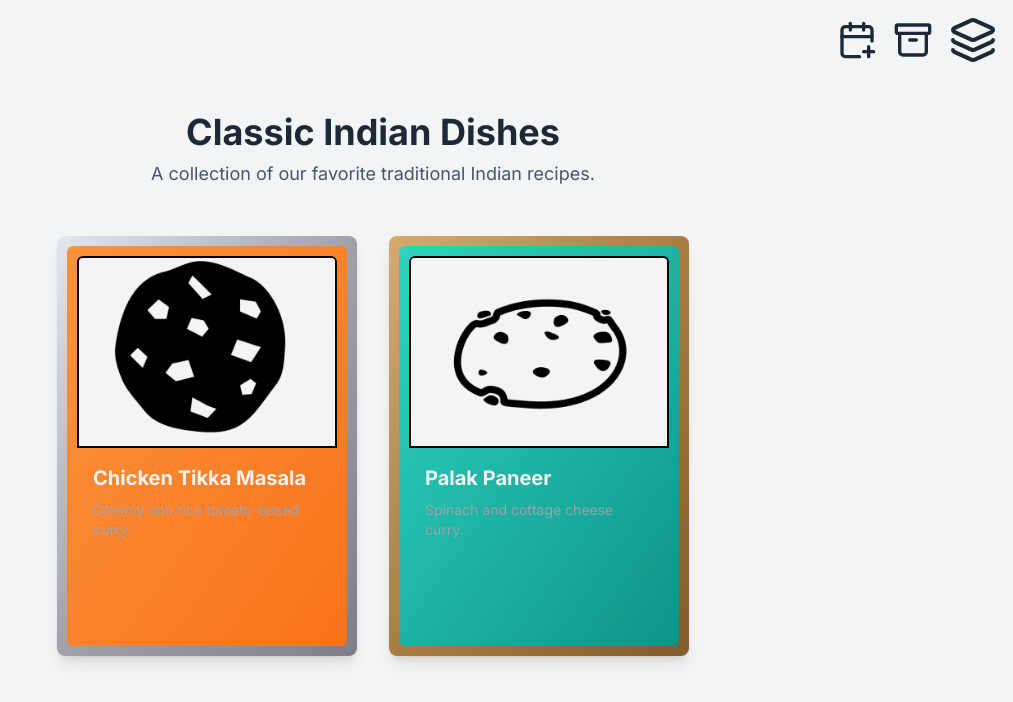
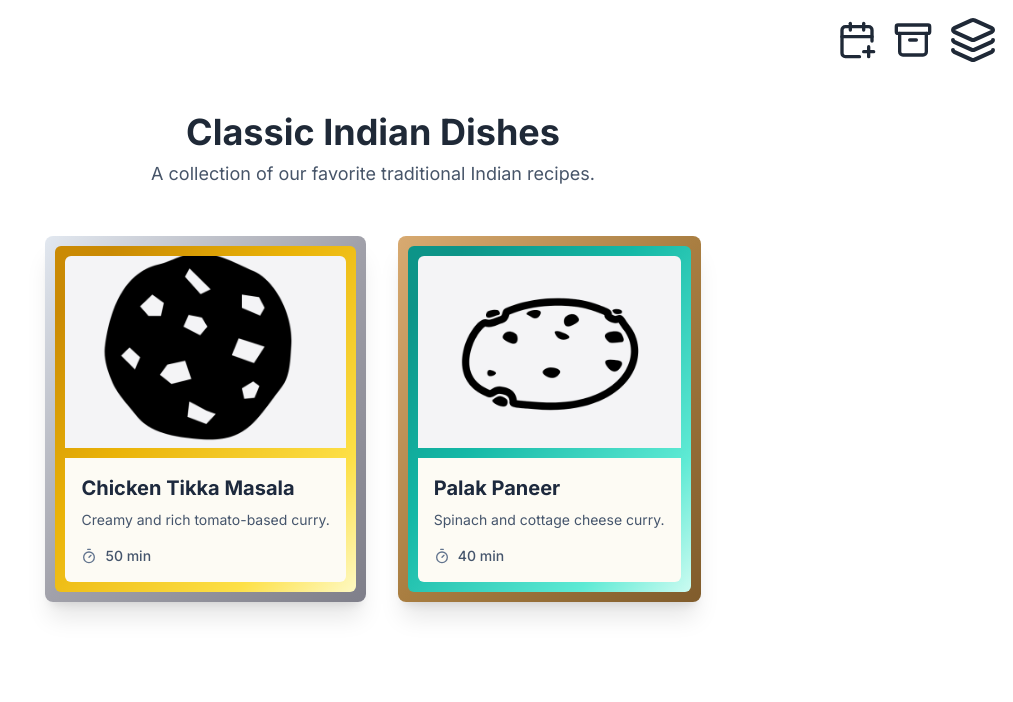
Before and after one commit to Adrachn/recipes, a Next.js app: page /decks/indian-classics in a window 1280 px wide. Shown: the top 702 px of the page, without its empty margins (267-1280 px from the left). Built offline with nearby package versions, Linux system fonts and the light colour scheme.

Commit message:
styling and meal planner tweaks

```diff
--- a/src/app/globals.css
+++ b/src/app/globals.css
@@ -27,37 +27,70 @@
   --color-secondary: var(--color-brand-purple);
   --color-accent: var(--color-brand-teal);
 
-  --color-content-on-light: #1e2937; /* Dark text for light backgrounds */
+  --color-content-on-light: #1f2937; /* Dark text for light backgrounds */
   --color-content-on-light-secondary: #475569; /* Lighter dark text */
 
-  --color-content-on-dark: #f4f4f5; /* Light text for dark backgrounds */
-  --color-content-on-dark-secondary: #a1a1aa; /* Darker light text */
+  --color-content-on-dark: #f9fafb; /* Light text for dark backgrounds */
+  --color-content-on-dark-secondary: #d1d5db; /* Darker light text */
 
-  --color-base-100: #18181b; /* A dark base background */
-  --color-base-200: #27272a; /* For elements on top of base-100, like cards */
+  --color-base-100: #ffffff; /* A dark base background */
+  --color-base-200: #f3f4f6; /* For elements on top of base-100, like cards */
 
-  /* Card Category Gradients */
-  --color-card-vegan-start: #4ade80;
-  --color-card-vegan-end: #16a34a;
-  --color-card-vegetarian-start: #2dd4bf;
-  --color-card-vegetarian-end: #0d9488;
-  --color-card-chicken-start: #fb923c;
-  --color-card-chicken-end: #f97316;
-  --color-card-fish-start: #60a5fa;
-  --color-card-fish-end: #2563eb;
-  --color-card-meat-start: #f472b6;
-  --color-card-meat-end: #db2777;
-
-  /* New neutral background */
-  --color-background-neutral: #f3f4f6;
-
-  /* Component Dimensions */
+  /* Card Variables */
   --card-width: 300px;
   --card-height: 420px;
   --modal-card-width: min(90vw, 600px);
   --modal-card-height: min(90vh, 840px);
 }
 
+@layer utilities {
+  .bg-vegan-gradient {
+    background-image: linear-gradient(
+      to bottom right,
+      #15803d 10%,
+      #16a34a 40%,
+      #4ade80 80%,
+      #bbf7d0
+    );
+  }
+  .bg-vegetarian-gradient {
+    background-image: linear-gradient(
+      to bottom right,
+      #0d9488 10%,
+      #14b8a6 40%,
+      #5eead4 80%,
+      #ccfbf1
+    );
+  }
+  .bg-chicken-gradient {
+    background-image: linear-gradient(
+      to bottom right,
+      #ca8a04 10%,
+      #eab308 40%,
+      #fde047 80%,
+      #fef9c3
+    );
+  }
+  .bg-fish-gradient {
+    background-image: linear-gradient(
+      to bottom right,
+      #2563eb 10%,
+      #3b82f6 40%,
+      #93c5fd 80%,
+      #dbeafe
+    );
+  }
+  .bg-red-meat-gradient {
+    background-image: linear-gradient(
+      to bottom right,
+      #9333ea 10%,
+      #a855f7 40%,
+      #d8b4fe 80%,
+      #f3e8ff
+    );
+  }
+}
+
 body {
   @apply bg-[var(--color-background-neutral)] text-content-on-light;
   min-height: 100vh;
--- a/src/app/recipes/[slug]/page.tsx
+++ b/src/app/recipes/[slug]/page.tsx
@@ -18,7 +18,7 @@ const RecipePage = async ({ params }: RecipePageProps) => {
   }
 
   return (
-    <div className="h-full text-content-on-light">
+    <div className="h-full bg-[#FDFBF4] text-slate-800 p-8 overflow-y-auto">
       <h1 className="text-3xl font-bold mb-4">{recipe.title}</h1>
       <div className="mb-6">
         <h2 className="text-2xl font-semibold mb-2">Ingredients</h2>
--- a/src/components/RecipeCard.tsx
+++ b/src/components/RecipeCard.tsx
@@ -2,22 +2,18 @@ import { Recipe } from "@/types";
 import Image from "next/image";
 import Link from "next/link";
 import React from "react";
+import { Timer } from "lucide-react";
 
 interface RecipeCardProps {
   recipe: Recipe;
 }
 
 const getCardCategoryStyle = (tags: string[]) => {
-  if (tags.includes("vegan"))
-    return "bg-gradient-to-br from-[var(--color-card-vegan-start)] to-[var(--color-card-vegan-end)]";
-  if (tags.includes("vegetarian"))
-    return "bg-gradient-to-br from-[var(--color-card-vegetarian-start)] to-[var(--color-card-vegetarian-end)]";
-  if (tags.includes("chicken"))
-    return "bg-gradient-to-br from-[var(--color-card-chicken-start)] to-[var(--color-card-chicken-end)]";
-  if (tags.includes("fish"))
-    return "bg-gradient-to-br from-[var(--color-card-fish-start)] to-[var(--color-card-fish-end)]";
-  if (tags.includes("meat"))
-    return "bg-gradient-to-br from-[var(--color-card-meat-start)] to-[var(--color-card-meat-end)]";
+  if (tags.includes("vegan")) return "bg-vegan-gradient";
+  if (tags.includes("vegetarian")) return "bg-vegetarian-gradient";
+  if (tags.includes("chicken")) return "bg-chicken-gradient";
+  if (tags.includes("fish")) return "bg-fish-gradient";
+  if (tags.includes("red-meat")) return "bg-red-meat-gradient";
   return "bg-base-200";
 };
 
@@ -28,32 +24,52 @@ const RecipeCard: React.FC<RecipeCardProps> = ({ recipe }) => {
     Hard: "from-gold-light via-gold to-gold-dark",
   };
 
+  const prep = parseInt(recipe.prepTime);
+  const cook = parseInt(recipe.cookTime);
+  const totalTime = (isNaN(prep) ? 0 : prep) + (isNaN(cook) ? 0 : cook);
+
   return (
-    <Link href={`/recipes/${recipe.slug}`} className="block h-full">
+    <Link
+      href={`/recipes/${recipe.slug}`}
+      className="block h-full transition-all duration-300 ease-in-out hover:-translate-y-2"
+    >
       <div
-        className={`rounded-lg p-2.5 bg-gradient-to-br h-full shadow-lg hover:shadow-xl transition-shadow ${
+        className={`rounded-lg p-2.5 bg-gradient-to-br h-full shadow-xl hover:shadow-2xl transition-shadow ${
           difficultyGradients[recipe.difficulty]
         }`}
       >
         <div
-          className={`rounded-md p-2.5 h-full text-content-on-dark flex flex-col ${getCardCategoryStyle(
+          className={`rounded-md p-2.5 h-full text-content-on-dark flex flex-col gap-2.5 ${getCardCategoryStyle(
             recipe.tags
           )}`}
         >
-          <div className="relative w-full h-48">
+          <figure className="relative w-full h-48 overflow-hidden rounded-t-md">
             <Image
               src={recipe.image}
               alt={recipe.title}
               fill
-              className="object-cover rounded-t-md border-2 border-black"
+              className="object-cover"
+              sizes="(max-width: 768px) 100vw, (max-width: 1200px) 50vw, 33vw"
             />
-          </div>
-          <div className="p-4 flex-grow">
-            <h3 className="text-xl font-bold mb-2">{recipe.title}</h3>
-            <p className="text-content-on-dark-secondary text-sm">
-              {recipe.summary}
-            </p>
-          </div>
+          </figure>
+          <figcaption className="p-4 flex flex-col justify-between flex-grow bg-[#FDFBF4] rounded-b-md">
+            <div>
+              <h3 className="text-xl font-bold text-slate-800">
+                {recipe.title}
+              </h3>
+              <p className="mt-2 text-sm text-slate-600">{recipe.summary}</p>
+            </div>
+            <div className="mt-4 flex justify-between items-center">
+              {totalTime > 0 && (
+                <div className="flex items-center gap-2">
+                  <Timer className="w-4 h-4 text-slate-500" />
+                  <span className="text-sm font-medium text-slate-600">
+                    {totalTime} min
+                  </span>
+                </div>
+              )}
+            </div>
+          </figcaption>
         </div>
       </div>
     </Link>
--- a/src/data/starter-pack.json
+++ b/src/data/starter-pack.json
@@ -153,6 +153,115 @@
         "In the last minute of cooking, add butter and garlic to the pan and baste the steak.",
         "Let the steak rest for 5 minutes before slicing."
       ]
+    },
+    {
+      "title": "Vegan Lentil Soup",
+      "slug": "vegan-lentil-soup",
+      "image": "/images/placeholder.jpg",
+      "summary": "A hearty and nutritious soup that's easy to make.",
+      "prepTime": "10 min",
+      "cookTime": "30 min",
+      "servings": 4,
+      "difficulty": "Easy",
+      "tags": ["soup", "vegan", "healthy", "gluten-free", "lactose-free"],
+      "ingredients": [
+        { "amount": "1 tbsp", "name": "Olive Oil" },
+        { "amount": "1", "name": "Onion, chopped" },
+        { "amount": "2", "name": "Carrots, chopped" },
+        { "amount": "1 cup", "name": "Red Lentils, rinsed" },
+        { "amount": "4 cups", "name": "Vegetable Broth" }
+      ],
+      "instructions": [
+        "Heat olive oil in a large pot over medium heat. Sauté onion and carrots until softened.",
+        "Add lentils and vegetable broth. Bring to a boil, then reduce heat and simmer for 20-25 minutes until lentils are tender.",
+        "Season with salt and pepper to taste."
+      ]
+    },
+    {
+      "title": "Chickpea Salad Sandwich",
+      "slug": "chickpea-salad-sandwich",
+      "image": "/images/placeholder.jpg",
+      "summary": "A vegan twist on a classic tuna or chicken salad sandwich.",
+      "prepTime": "10 min",
+      "cookTime": "0 min",
+      "servings": 2,
+      "difficulty": "Easy",
+      "tags": ["lunch", "sandwich", "vegan", "simple", "lactose-free"],
+      "ingredients": [
+        { "amount": "1 (15 oz) can", "name": "Chickpeas, rinsed and drained" },
+        { "amount": "1/4 cup", "name": "Vegan Mayonnaise" },
+        { "amount": "1", "name": "Celery Stalk, finely chopped" },
+        { "amount": "4 slices", "name": "Bread" }
+      ],
+      "instructions": [
+        "In a bowl, mash the chickpeas with a fork to your desired consistency.",
+        "Stir in the vegan mayonnaise and celery. Season with salt and pepper.",
+        "Serve between two slices of bread."
+      ]
+    },
+    {
+      "title": "Black Bean Burgers",
+      "slug": "black-bean-burgers",
+      "image": "/images/placeholder.jpg",
+      "summary": "Flavorful and satisfying homemade vegan burgers.",
+      "prepTime": "15 min",
+      "cookTime": "10 min",
+      "servings": 4,
+      "difficulty": "Medium",
+      "tags": ["dinner", "burger", "vegan", "lactose-free"],
+      "ingredients": [
+        { "amount": "1 (15 oz) can", "name": "Black Beans, rinsed and drained" },
+        { "amount": "1/2 cup", "name": "Breadcrumbs" },
+        { "amount": "1/4 cup", "name": "Chopped Onion" },
+        { "amount": "1 tsp", "name": "Cumin" }
+      ],
+      "instructions": [
+        "Mash black beans in a bowl. Mix in breadcrumbs, onion, and cumin.",
+        "Form the mixture into 4 patties.",
+        "Pan-fry in a lightly oiled skillet over medium heat for about 5 minutes per side, until browned and firm."
+      ]
+    },
+    {
+      "title": "Roasted Vegetable Quinoa Bowl",
+      "slug": "roasted-vegetable-quinoa-bowl",
+      "image": "/images/placeholder.jpg",
+      "summary": "A versatile and healthy meal packed with nutrients.",
+      "prepTime": "10 min",
+      "cookTime": "25 min",
+      "servings": 2,
+      "difficulty": "Easy",
+      "tags": ["dinner", "bowl", "vegan", "healthy", "gluten-free", "lactose-free"],
+      "ingredients": [
+        { "amount": "1 cup", "name": "Quinoa, cooked" },
+        { "amount": "2 cups", "name": "Mixed Vegetables, chopped (e.g., broccoli, bell peppers)" },
+        { "amount": "1 tbsp", "name": "Olive Oil" }
+      ],
+      "instructions": [
+        "Preheat oven to 400°F (200°C).",
+        "Toss vegetables with olive oil on a baking sheet and roast for 20-25 minutes until tender.",
+        "Serve the roasted vegetables over a bed of quinoa."
+      ]
+    },
+    {
+      "title": "Tofu Scramble",
+      "slug": "tofu-scramble",
+      "image": "/images/placeholder.jpg",
+      "summary": "A delicious and protein-rich vegan alternative to scrambled eggs.",
+      "prepTime": "5 min",
+      "cookTime": "10 min",
+      "servings": 2,
+      "difficulty": "Easy",
+      "tags": ["breakfast", "vegan", "healthy", "gluten-free", "lactose-free"],
+      "ingredients": [
+        { "amount": "1 block", "name": "Firm Tofu, pressed and crumbled" },
+        { "amount": "1 tbsp", "name": "Nutritional Yeast" },
+        { "amount": "1/2 tsp", "name": "Turmeric (for color)" }
+      ],
+      "instructions": [
+        "Heat a skillet over medium heat. Add the crumbled tofu and cook for a few minutes.",
+        "Stir in the nutritional yeast and turmeric. Cook until heated through.",
+        "Season with salt and pepper to taste."
+      ]
     }
   ]
 }
```
Also changed, not shown: src/components/MealPlannerForm.tsx (+32 -9 lines).
